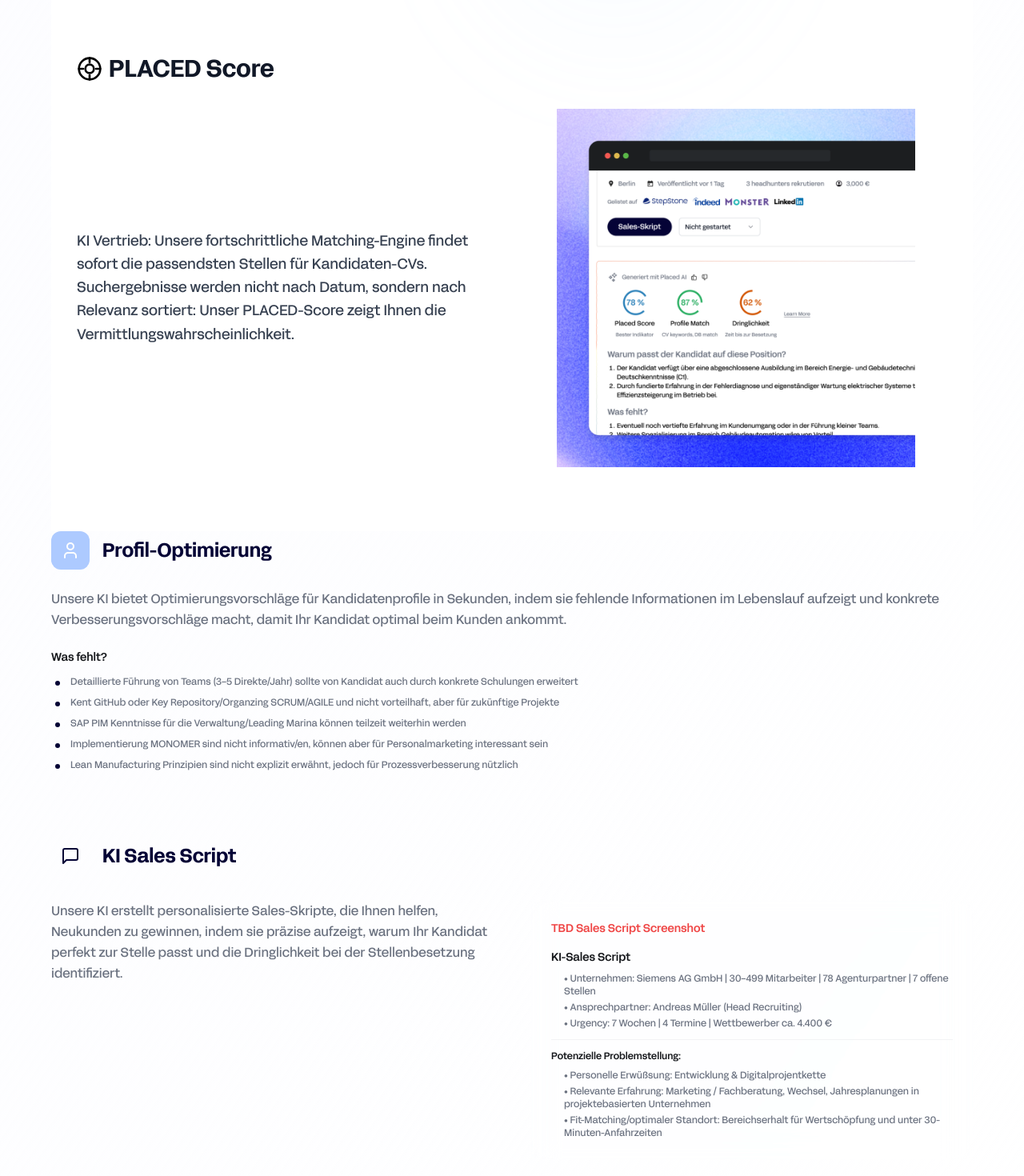
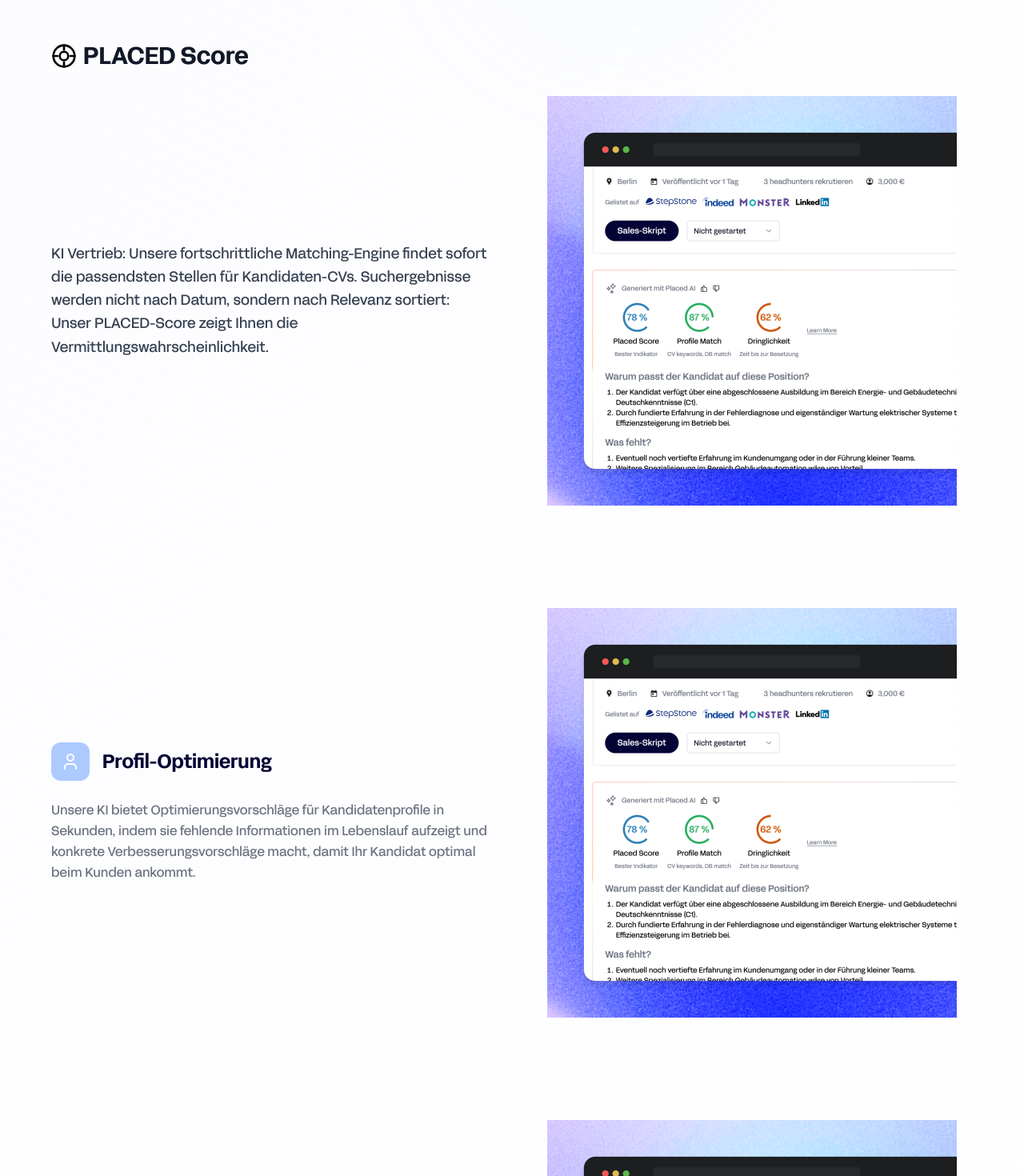
Before and after one commit to Placed-Technologies-GmbH/placed-website, a React (Vite) app in the folder placed-webapp/: page / in a window 1280 px wide. Shown: the part 3780-5250 px from the top of the page at 80% size. Built offline with nearby package versions, Linux system fonts and the light colour scheme.

Commit message:
Update KIVertriebsmitarbeiter.tsx

```diff
--- a/placed-webapp/src/components/KIVertriebsmitarbeiter.tsx
+++ b/placed-webapp/src/components/KIVertriebsmitarbeiter.tsx
@@ -1,14 +1,6 @@
 import { User, MessageSquare, Database, CheckCircle } from 'lucide-react'
 import FadeIn from './FadeIn'
 import PrimaryButton from './PrimaryButton'
-
-const optimizationSuggestions = [
-  'Detaillierte Führung von Teams (3-5 Direkte/Jahr) sollte von Kandidat auch durch konkrete Schulungen erweitert',
-  'Kent GitHub oder Key Repository/Organzing SCRUM/AGILE und nicht vorteilhaft, aber für zukünftige Projekte',
-  'SAP PIM Kenntnisse für die Verwaltung/Leading Marina können teilzeit weiterhin werden',
-  'Implementierung MONOMER sind nicht informativ/en, können aber für Personalmarketing interessant sein',
-  'Lean Manufacturing Prinzipien sind nicht explizit erwähnt, jedoch für Prozessverbesserung nützlich',
-];
 
 const dataAccessHighlights = [
   {
@@ -57,93 +49,67 @@
           </div>
 
           {/* PLACED Score Section */}
-          <div className="py-20 px-6 lg:px-8 bg-white">
+          <div className="py-16">
             <div className="max-w-6xl mx-auto space-y-8">
               <div className="text-3xl font-bold text-gray-900 flex items-center gap-2">
                 <img src="/icon-target.svg" alt="" className="w-8 h-8" />
                 <span>PLACED Score</span>
               </div>
-              <div className="grid grid-cols-1 md:grid-cols-2 gap-8 items-center">
+              <div className="grid grid-cols-1 md:grid-cols-2 gap-12 items-center">
+                <div className="space-y-4">
                   <p className="text-lg text-gray-700 leading-relaxed">
                     KI Vertrieb: Unsere fortschrittliche Matching-Engine findet sofort die
                     passendsten Stellen für Kandidaten-CVs. Suchergebnisse werden nicht nach
                     Datum, sondern nach Relevanz sortiert: Unser PLACED-Score zeigt Ihnen die
                     Vermittlungswahrscheinlichkeit.
                   </p>
-                <img src="/Placed Score.png" alt="PLACED Score" className="w-full max-w-md mx-auto" />
+                </div>
+                <img src="/Placed Score.png" alt="PLACED Score" className="w-full max-w-lg mx-auto" />
               </div>
             </div>
           </div>
 
           {/* Profil-Optimierung */}
-          <div className="space-y-6 mb-20">
-            <div className="flex items-center gap-4 mb-6">
+          <div className="py-16">
+            <div className="max-w-6xl mx-auto">
+              <div className="grid grid-cols-1 md:grid-cols-2 gap-12 items-center">
+                <div className="space-y-6">
+                  <div className="flex items-center gap-4">
                     <div className="w-12 h-12 rounded-xl bg-placed-blue flex items-center justify-center">
                       <User className="text-white w-6 h-6" />
                     </div>
                     <h3 className="text-2xl font-bold text-work-blue">Profil-Optimierung</h3>
                   </div>
-
-            <p className="text-muted-foreground leading-relaxed mb-6">
+                  <p className="text-muted-foreground leading-relaxed">
                     Unsere KI bietet Optimierungsvorschläge für Kandidatenprofile in Sekunden, indem sie fehlende
                     Informationen im Lebenslauf aufzeigt und konkrete Verbesserungsvorschläge macht, damit Ihr Kandidat
                     optimal beim Kunden ankommt.
                   </p>
-
-            <div className="space-y-3">
-              <div className="text-sm font-medium mb-3">Was fehlt?</div>
-              <div className="space-y-2">
-                {optimizationSuggestions.map((suggestion, i) => (
-                  <div key={i} className="flex items-start gap-2 text-xs">
-                    <div className="w-4 h-4 rounded-full bg-signal-yellow flex items-center justify-center flex-shrink-0 mt-0.5">
-                      <div className="w-1.5 h-1.5 rounded-full bg-work-blue"></div>
                 </div>
-                    <span className="text-muted-foreground">{suggestion}</span>
-                  </div>
-                ))}
+                <img src="/Placed Score.png" alt="Profil Optimierung" className="w-full max-w-lg mx-auto" />
               </div>
             </div>
           </div>
 
           {/* KI Sales Script */}
-          <div className="mb-20">
-            <div className="flex items-center gap-4 mb-8">
+          <div className="py-16">
+            <div className="max-w-6xl mx-auto">
+              <div className="grid grid-cols-1 md:grid-cols-2 gap-12 items-center">
+                <div className="space-y-6">
+                  <div className="flex items-center gap-4">
                     <div className="w-12 h-12 rounded-xl bg-signal-yellow flex items-center justify-center">
                       <MessageSquare className="text-work-blue w-6 h-6" />
                     </div>
                     <h3 className="text-2xl font-bold text-work-blue">KI Sales Script</h3>
                   </div>
-
-            <div className="grid grid-cols-1 lg:grid-cols-2 gap-12">
-              <div>
-                <p className="text-muted-foreground leading-relaxed mb-6">
+                  <p className="text-muted-foreground leading-relaxed">
                     Unsere KI erstellt personalisierte Sales-Skripte, die Ihnen helfen, Neukunden zu gewinnen,
                     indem sie präzise aufzeigt, warum Ihr Kandidat perfekt zur Stelle passt und die Dringlichkeit
                     bei der Stellenbesetzung identifiziert.
                   </p>
                 </div>
-
-              <FadeIn delay={0.2} className="bg-card/80 glass-effect rounded-lg p-6">
-                <div className="text-sm text-red-500 font-medium mb-4">TBD Sales Script Screenshot</div>
-                <div className="space-y-3 text-sm">
-                  <div>
-                    <span className="font-medium">KI-Sales Script</span>
-                    <ul className="mt-2 space-y-1 text-xs text-muted-foreground ml-4">
-                      <li>• Unternehmen: Siemens AG GmbH | 30-499 Mitarbeiter | 78 Agenturpartner | 7 offene Stellen</li>
-                      <li>• Ansprechpartner: Andreas Müller (Head Recruiting)</li>
-                      <li>• Urgency: 7 Wochen | 4 Termine | Wettbewerber ca. 4.400 €</li>
-                    </ul>
+                <img src="/Placed Score.png" alt="KI Sales Script" className="w-full max-w-lg mx-auto" />
               </div>
-                  <div className="border-t border-border/50 pt-3">
-                    <div className="font-medium text-xs mb-2">Potenzielle Problemstellung:</div>
-                    <ul className="space-y-1 text-xs text-muted-foreground ml-4">
-                      <li>• Personelle Erwüßsung: Entwicklung & Digitalprojentkette</li>
-                      <li>• Relevante Erfahrung: Marketing / Fachberatung, Wechsel, Jahresplanungen in projektebasierten Unternehmen</li>
-                      <li>• Fit-Matching/optimaler Standort: Bereichserhalt für Wertschöpfung und unter 30-Minuten-Anfahrzeiten</li>
-                    </ul>
-                  </div>
-                </div>
-              </FadeIn>
             </div>
           </div>
         </div>
```
Lines whose indentation alone changed are shown as unchanged.
